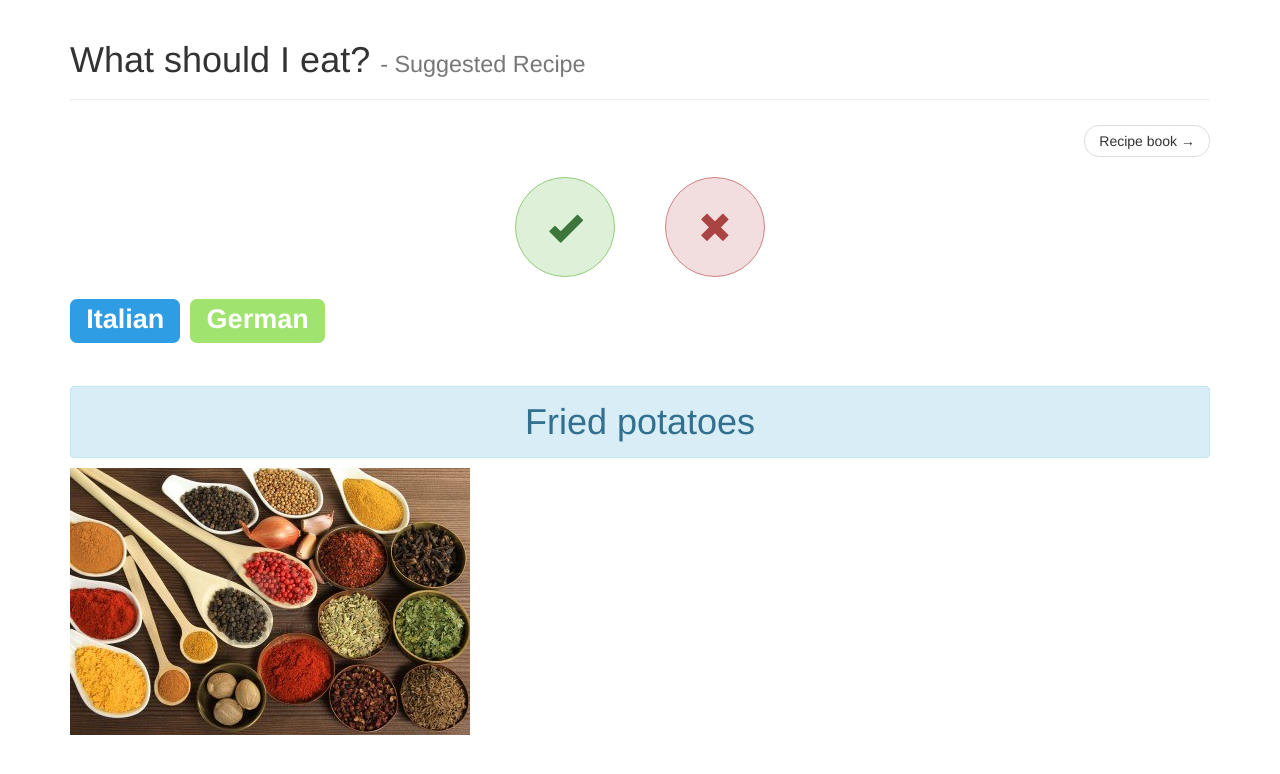
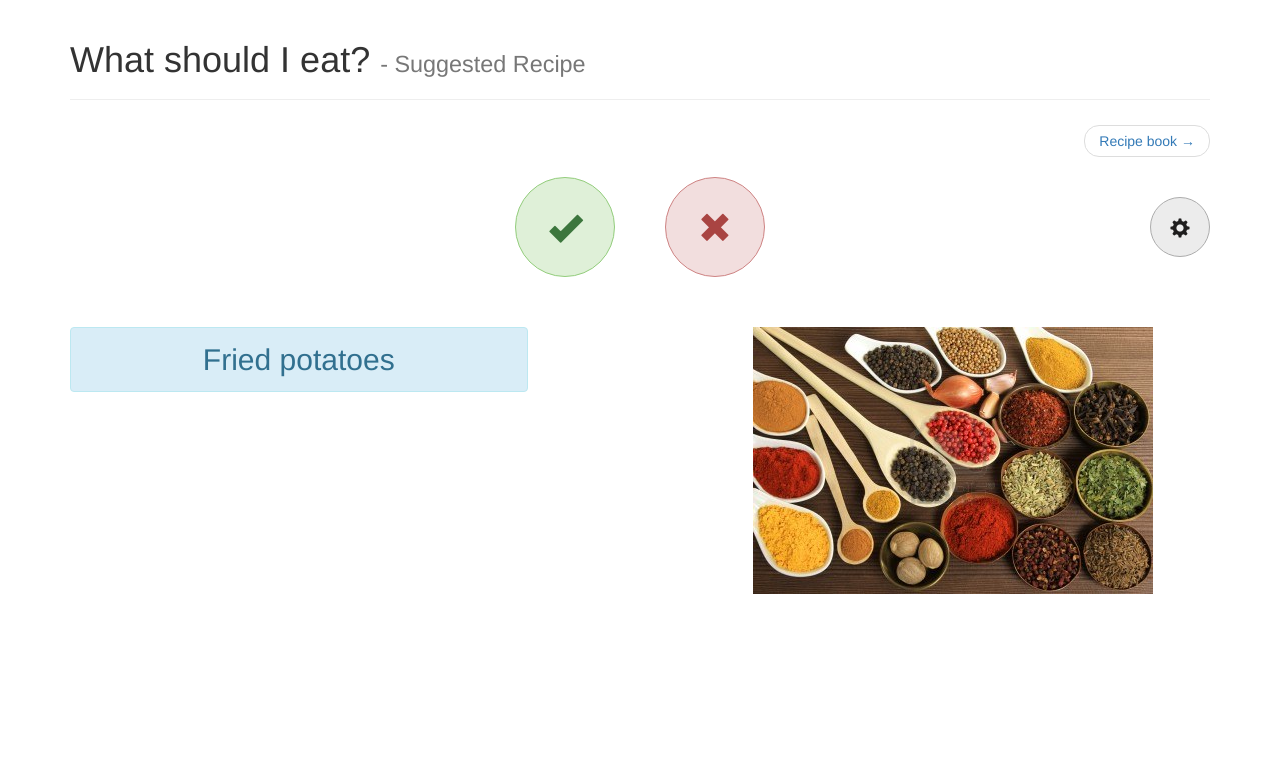
Before and after one commit to jneuendorf/what-should-i-eat, a Django app: page / in a window 1280 px wide. Shown: the top 774 px of the page. Run offline with Django 3.2, Linux system fonts and the light colour scheme; data comes from the database, SQL or seed files in the repository; style sheets or scripts are compiled from the project's sources; some libraries are stand-ins or nearby versions.

Commit message:
added ingredients

```diff
--- a/recipe_book/admin.py
+++ b/recipe_book/admin.py
@@ -1,5 +1,5 @@
 from django.contrib import admin
-from .models import Recipe, Tag, Image
+from .models import Recipe, Tag, Image, Ingredient, IngredientAmount
 
 
 # Register your models here.
@@ -16,3 +16,5 @@ from .models import Recipe, Tag, Image
 admin.site.register(Recipe)
 admin.site.register(Tag)
 admin.site.register(Image)
+admin.site.register(Ingredient)
+admin.site.register(IngredientAmount)
--- a/recipe_book/models.py
+++ b/recipe_book/models.py
@@ -1,39 +1,54 @@
 from django.db import models
 from colorfield.fields import ColorField
+import os
+
 
 # Create your models here.
 
 class Tag(models.Model):
-    """docstring for Tag."""
+    name = models.CharField(max_length=80)
+    color = ColorField(default="#2f9de3")
 
-    name = models.CharField(max_length=80)
-    color = ColorField(default="2f9de3")
+    def __str__(self):
+        return self.name
+
+
+def ingredient_image_location(instance, filename):
+    filename, file_extension = os.path.splitext(filename)
+    return "ingredient_images/{0}{1}".format(instance.name, file_extension)
+class Ingredient(models.Model):
+    name = models.CharField(max_length=200)
+    image = models.ImageField(upload_to=ingredient_image_location, blank=True)
+    color = ColorField(default="#e9c871")
 
     def __str__(self):
         return self.name
 
 
 class Recipe(models.Model):
-    """docstring for Recipe."""
-
     name = models.CharField(max_length=200)
     ingredients = models.CharField(max_length=400)
     description = models.TextField()
     cooked_last = models.DateField("cooked last on")
     priority = models.PositiveIntegerField(default=0)
     tags = models.ManyToManyField(Tag)
+    ingredients = models.ManyToManyField(Ingredient, through="IngredientAmount")
 
     def __str__(self):
         return self.name
 
 
-def get_upload_location(instance, filename):
-    # file will be uploaded to MEDIA_ROOT/user_<id>/<filename>
+class IngredientAmount(models.Model):
+    ingredient = models.ForeignKey(Ingredient)
+    recipe = models.ForeignKey(Recipe)
+    amount = models.FloatField(default=1)
+
+
+def recipe_image_location(instance, filename):
     return "recipe_images/{0}/{1}".format(instance.recipe.id, filename)
+class Image(models.Model):
+    image = models.ImageField(upload_to=recipe_image_location)
+    recipe = models.ForeignKey(Recipe, on_delete=models.CASCADE)
 
-class Image(models.Model):
-    image = models.ImageField(upload_to=get_upload_location)
-    recipe = models.ForeignKey(Recipe, on_delete=models.CASCADE)
-    #
-    # def url(self):
-    #     return self.image.url()
+    # def __str__(self):
+    #     return "<img src='{0}'>".format(self.image.url)
--- a/recipe_book/templates/recipe_book/tag.html
+++ b/recipe_book/templates/recipe_book/tag.html
@@ -1 +1 @@
-<span class="label tag" style="background-color: #{{tag.color}};" data-id="{{tag.id}}">{{tag.name}}</span>
+<span class="label tag" style="background-color: {{tag.color}};" data-id="{{tag.id}}">{{tag.name}}</span>
--- a/recipe_book/views.py
+++ b/recipe_book/views.py
@@ -1,7 +1,7 @@
 from django.http import HttpResponse, HttpResponseRedirect, Http404
 from django.shortcuts import get_object_or_404, render
 
-from .models import Recipe, Tag
+from .models import Recipe, Tag, Ingredient
 from .forms import AddRecipeForm
 
 
@@ -51,6 +51,9 @@ def get_recipe(recipe_id):
 def get_tags():
     return Tag.objects.all()
 
+def get_ingredients():
+    return Ingredient.objects.all()
+
 def get_images_for_recipe(recipe_id):
     recipe = get_object_or_404(Recipe, pk=recipe_id)
     return recipe.image_set.all()
--- a/what_should_i_eat/static/what_should_i_eat/css/index.sass
+++ b/what_should_i_eat/static/what_should_i_eat/css/index.sass
@@ -5,6 +5,9 @@ $option-yes-color: #3c763d
 $option-yes-bg-color: #dff0d8
 $option-no-color: #a94442
 $option-no-bg-color: #f2dede
+$option-more-color: #1f1e1e
+$option-more-bg-color: #ececec
+$option-more-scale: 0.6
 
 .options
     text-align: center
@@ -28,33 +31,56 @@ $option-no-bg-color: #f2dede
             font-size: $option-font-size * 1.2
 
         &.yes
-            color: $option-yes-color
             background-color: $option-yes-bg-color
             border-color: darken($option-yes-bg-color, 25%)
+            color: $option-yes-color
             float: right
             margin-right: $options-margin
             &:hover
                 background-color: darken($option-yes-bg-color, 10%)
         &.no
-            color: $option-no-color
             background-color: $option-no-bg-color
             border-color: darken($option-no-bg-color, 25%)
+            color: $option-no-color
             float: left
             margin-left: $options-margin
             &:hover
                 background-color: darken($option-no-bg-color, 10%)
+        &.more
+            background-color: $option-more-bg-color
+            border-color: darken($option-more-bg-color, 25%)
+            color: $option-more-color
+            float: right
+            font-size: $option-font-size * $option-more-scale
+            height: $option-size * $option-more-scale
+            margin-top: $option-size * (1 - $option-more-scale) / 2
+            width: $option-size * $option-more-scale
+            &:hover
+                background-color: darken($option-more-bg-color, 10%)
 
-.choose-tags
-    .tag
-        cursor: pointer
+.option-contents
+    display: none
+    padding-bottom: 10px
 
-        &.unselected
-            background-color: rgb(195, 195, 195) !important
+    .choose
+        margin-top: 0
+        text-align: center
 
-.recipe_name
+        &:not(:last-child)
+            margin-bottom: 25px
+
+        .tag, .ingredient
+            cursor: pointer
+
+            &.unselected
+                background-color: rgb(195, 195, 195) !important
+
+.recipe
     margin-top: 50px
-    margin-bottom: 10px
-    text-align: center
+    .recipe-name
+        margin-bottom: 10px
+        // margin-top: 50px
+        text-align: center
 
-    h1
-        margin: 0
+        .recipe-name-text
+            margin: 0
--- a/what_should_i_eat/templates/what_should_i_eat/base.html
+++ b/what_should_i_eat/templates/what_should_i_eat/base.html
@@ -8,7 +8,6 @@
         <title>{{ title | title }}</title>
         <link href="{% static 'shared/css/bootstrap.min.css' %}" rel="stylesheet" type="text/css" />
         <link href="{% static 'what_should_i_eat/css/base.sass'|compile %}" rel="stylesheet" type="text/css" />
-        <link href="{% static 'recipe_book/css/test.sass'|compile %}" rel="stylesheet" type="text/css" />
         <script type="text/javascript" src="{% static 'js/jquery.js' %}"></script>
     {% endblock %}
 </head>
--- a/what_should_i_eat/templates/what_should_i_eat/index.html
+++ b/what_should_i_eat/templates/what_should_i_eat/index.html
@@ -9,7 +9,7 @@
     {# <link href="{% static 'shared/css/select2.min.css' %}" rel="stylesheet" type="text/css" />#}
 
     <script type="text/javascript" src="{% static 'what_should_i_eat/js/index.coffee'|compile %}"></script>
-    {# <script type="text/javascript" src="{% static 'shared/js/select2.full.min.js' %}"></script>#}
+    <script type="text/javascript" src="{% static 'shared/js/slick.min.js' %}"></script>
     <!-- <script type="text/javascript">
         {% autoescape off %}
             window.tag_colors = {{ recipe.tags.all|json }};
@@ -38,29 +38,45 @@
                 </div>
             </a>
         </div>
-        <div class="col-xs-6">
+        <div class="col-xs-4">
             <a href="{% url 'dismiss_recipe' recipe.id %}">
                 <div class="option no">
                     <span class="glyphicon glyphicon-remove"></span>
                 </div>
             </a>
         </div>
+        <div class="col-xs-2">
+            <div class="option more">
+                <span class="glyphicon glyphicon-cog"></span>
+            </div>
+        </div>
     </div>
 
-    <h1 class="choose-tags">
-        {% for tag in tags %}
-            {% include "recipe_book/tag.html" %}
-        {% endfor %}
-    </h1>
-
-    <div class="alert alert-info recipe_name">
-        <h1>
-            {{ recipe.name }}
-        </h1>
+    <div class="option-contents">
+        <h2 class="choose tags">
+            {% for tag in tags %}
+                {% include "recipe_book/tag.html" %}
+            {% endfor %}
+        </h2>
+        <h2 class="choose ingredients">
+            {% for ingredient in ingredients %}
+                <span class="label ingredient" style="background-color: {{ingredient.color}};" data-id="{{ingredient.id}}">{{ingredient.name}}</span>
+            {% endfor %}
+        </h2>
     </div>
 
-    <div class="row">
-        <div class="col-xs-12 col-md-6 carousel">
+    <div class="row recipe">
+        <div class="col-xs-5">
+            <div class="alert alert-info recipe-name">
+                <h2 class="recipe-name-text">
+                    {{ recipe.name }}
+                </h2>
+            </div>
+        </div>
+        <div class="col-xs-2">
+
+        </div>
+        <div class="col-xs-5 carousel">
             {% for image in images %}
                 <img src="{{image.url}}" alt="{{ recipe.name }} {{forloop.counter}}" title="{{ recipe.name }} {{forloop.counter}}" />
             {% endfor %}
--- a/what_should_i_eat/views.py
+++ b/what_should_i_eat/views.py
@@ -1,6 +1,7 @@
 from django.http import HttpResponseRedirect
 from django.shortcuts import render
 from django.urls import reverse
+from os.path import basename
 
 import recipe_book
 
@@ -11,11 +12,16 @@ def index(request):
     # TODO: add the logic here
     recipe = recipes[0]
     tags = recipe_book.views.get_tags()
-    images = (image.image for image in recipe_book.views.get_images_for_recipe(recipe.id))
+    ingredients = recipe_book.views.get_ingredients()
+    images = (
+        {"url": image.image.url, "name": basename(image.image.url)}
+        for image in recipe.image_set.all()
+    )
     return render(request, 'what_should_i_eat/index.html', {
         'title': 'suggested recipe',
         'recipe': recipe,
         'tags': tags,
+        'ingredients': ingredients,
         'images': images,
     })
 
```
Also changed, not shown: db.sqlite3, media/ingredient_images/Spices.jpg (added), recipe_book/migrations/0005_auto_20161101_1722.py (added), recipe_book/migrations/0006_auto_20161101_1724.py (added), recipe_book/migrations/0007_auto_20161101_1803.py (added), recipe_book/migrations/0008_ingredient_color.py (added), recipe_book/migrations/0009_auto_20161101_2024.py (added), 1 other file.
